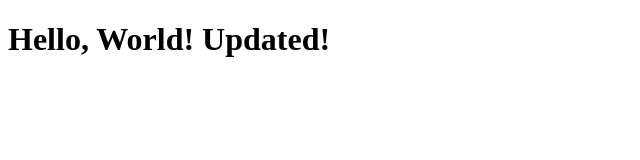
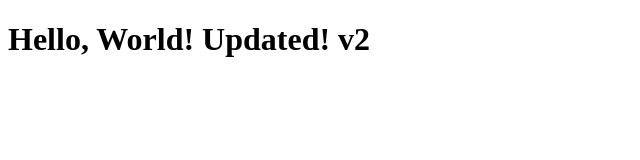
Before and after one commit to leandrotominay/teste-extracto, a plain HTML site: page index.html in a window 1280 px wide. Shown: the full height of the page, 0-640 px from the left. Drawn offline with Linux system fonts and the light colour scheme.

Commit message:
update file

```diff
--- a/index.html
+++ b/index.html
@@ -4,6 +4,6 @@
     <title>Testing with SWR GitHub Actions</title>
   </head>
   <body>
-    <h1>Hello, World! Updated!</h1>
+    <h1>Hello, World! Updated! v2</h1>
   </body>
 </html>
```
